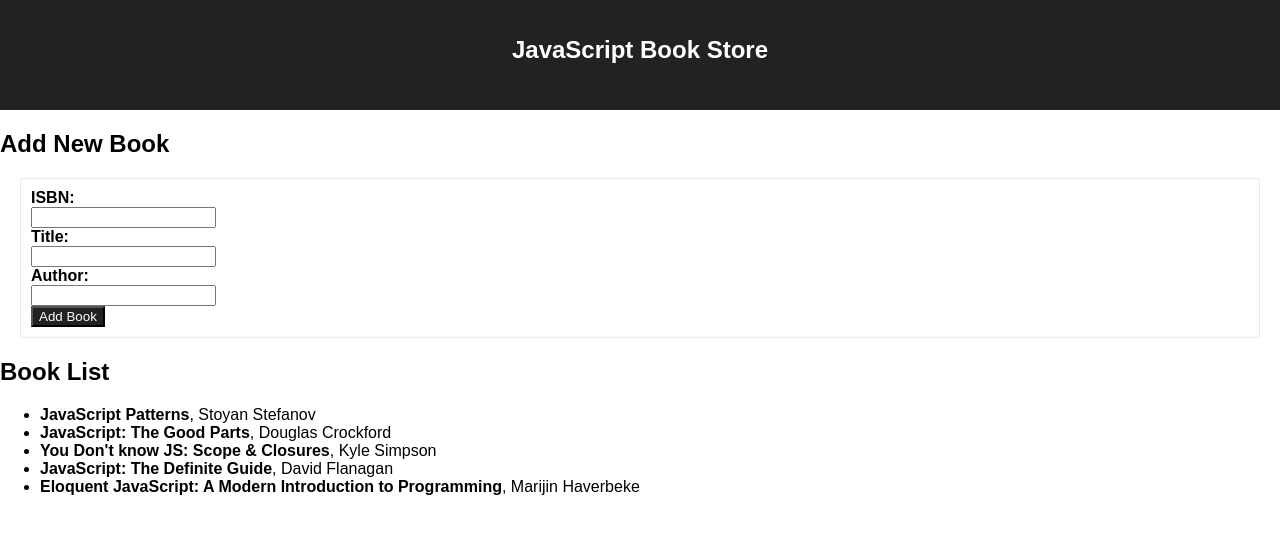
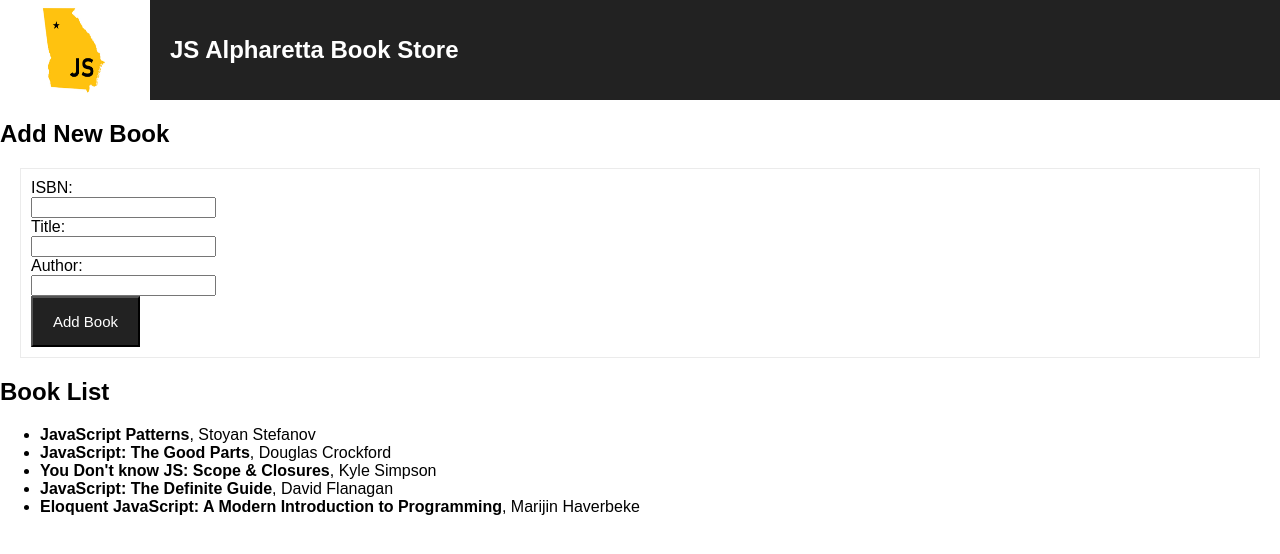
Before and after one commit to JSAlpharetta/book-store, a React app: page / in a window 1280 px wide. Built offline with nearby package versions, Linux system fonts and the light colour scheme.

Commit message:
added more comments and changed event handler methods to proper naming convention

```diff
--- a/src/main-app/App.css
+++ b/src/main-app/App.css
@@ -9,14 +9,16 @@
 
 .App-header {
   background-color: #222;
-  height: 70px;
-  padding: 20px;
+  height: 100px;
   color: white;
   text-align: center;
+  display: flex;
+  flex-direction: row;
 }
 
 .App-title {
   font-size: 1.5em;
+  padding: 20px;
 }
 
 .App-intro {
@@ -34,11 +36,15 @@
   border: 1px solid #ebebeb;
 }
 
-.new-book-form label {
-  font-weight: bold;
+.form-button {
+  background: #222;
+  color: white;
+  text-decoration: none;
+  padding: 15px 20px;
+  text-align: center;
+  font-size: 15px;
 }
 
-.new-book-form button {
-  background: #222;
-  color: white;
+TextBox {
+  margin-bottom: 5px;
 }
--- a/src/main-app/App.js
+++ b/src/main-app/App.js
@@ -1,41 +1,47 @@
-import React, { Component } from 'react';
-import './App.css';
+import React, { Component } from "react";
+import "./App.css";
+import JSAlpharetta from "../assets/JSAlpharetta.jpg";
 
-import books from '../data/books';
-import TextBox from '../components/text-box/text-box';
-import BookList from '../components/book-list/book-list';
+import books from "../data/books";
+import TextBox from "../components/text-box/text-box";
+import BookList from "../components/book-list/book-list";
 
 class App extends Component {
   state = {
-    // current state for book title, isbn, and author
-    newBookTitle: '',
-    newBookIsbn: '',
-    newBookAuthor: '',
+    // current state for list of books, new book title, new book isbn, and new book author
+    newBookTitle: "",
+    newBookIsbn: "",
+    newBookAuthor: "",
     books: books
   };
 
-  // method to change text within textbox for new book title
-  onChangeNewBookTitleTextBox = (e) => {
+  // method to handle the change of text within textbox for new book title
+  handleChangeNewBookTitleTextBox = e => {
     this.setState({
       newBookTitle: e.target.value
     });
   };
 
-  // method to change text within textbox for new book isbn
-  onChangeNewBookIsbnTextBox = (e) => {
+  // method to handle the change of text within textbox for new book isbn
+  handleChangeNewBookIsbnTextBox = e => {
     this.setState({
       newBookIsbn: e.target.value
     });
   };
 
-  // method to change text within textbox for new book author
-  onChangeNewBookAuthorTextBox = (e) => {
+  // method to handle the change of text within textbox for new book author
+  handleChangeNewBookAuthorTextBox = e => {
     this.setState({
       newBookAuthor: e.target.value
     });
   };
 
-  // method to add book to current list of books in data/books.js
+  // handle clicking the add book button
+  handleOnSubmit = () => {
+    this.addBook();
+  };
+
+  // method to handle event created by clicking the 'add book' button to add book to current list of books in data/books.js
   addBook = () => {
     // create new book object from current state of isbn, title, and author
     const book = {
@@ -49,9 +55,9 @@ class App extends Component {
     // clear out current values for author, isbn, and title and set books array to data/books.js with the new values added
     this.setState({
       books: books,
-      newBookAuthor: '',
-      newBookIsbn: '',
-      newBookTitle: ''
+      newBookAuthor: "",
+      newBookIsbn: "",
+      newBookTitle: ""
     });
   };
 
@@ -59,14 +65,27 @@ class App extends Component {
     return (
       <div>
         <header className="App-header">
-          <h1 className="App-title">JavaScript Book Store</h1>
+          <img src={JSAlpharetta} height="100" width="150" alt="jsAlpharetta" />
+          <h1 className="App-title">JS Alpharetta Book Store</h1>
         </header>
         <h2>Add New Book</h2>
         <div className="new-book-form">
-          <label>ISBN: </label><TextBox value={this.state.newBookIsbn} change={this.onChangeNewBookIsbnTextBox} />
-          <label>Title: </label><TextBox value={this.state.newBookTitle} change={this.onChangeNewBookTitleTextBox} />
-          <label>Author: </label><TextBox value={this.state.newBookAuthor} change={this.onChangeNewBookAuthorTextBox} />
-          <button onClick={this.addBook}>Add Book</button>
+          <label>ISBN: </label>
+          <TextBox
+            value={this.state.newBookIsbn}
+            change={this.handleChangeNewBookIsbnTextBox}
+          />
+          <label>Title: </label>
+          <TextBox
+            value={this.state.newBookTitle}
+            change={this.handleChangeNewBookTitleTextBox}
+          />
+          <label>Author: </label>
+          <TextBox
+            value={this.state.newBookAuthor}
+            change={this.handleChangeNewBookAuthorTextBox}
+          />
+          <button onClick={this.handleOnSubmit} className="form-button">Add Book</button>
         </div>
         <h2>Book List</h2>
         <BookList books={books} />
```
Also changed, not shown: src/components/book-list/book-list.js (+10 -12 lines), src/components/text-box/text-box.js (+10 -6 lines), src/assets/JSAlpharetta.jpg (added).
